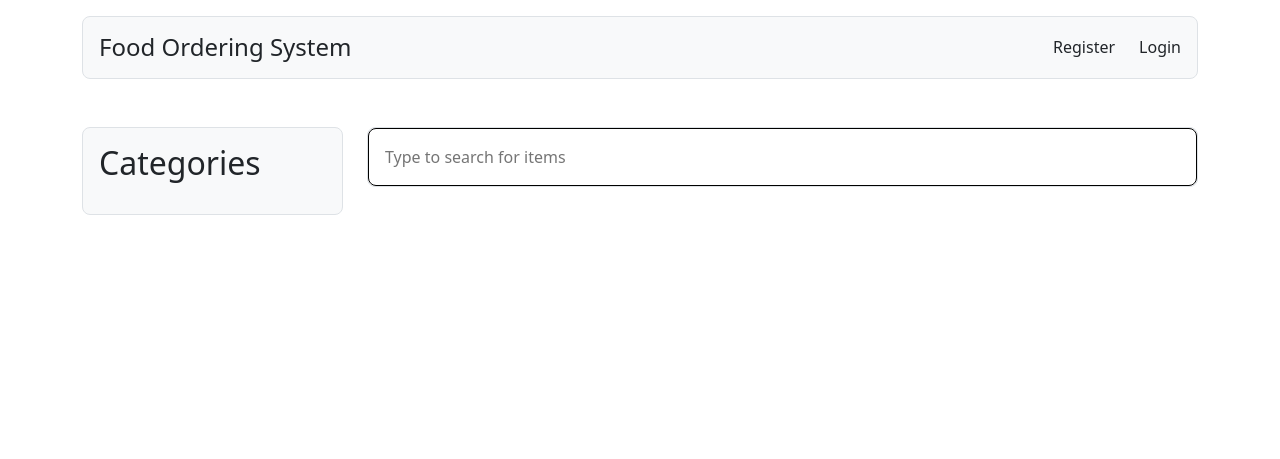
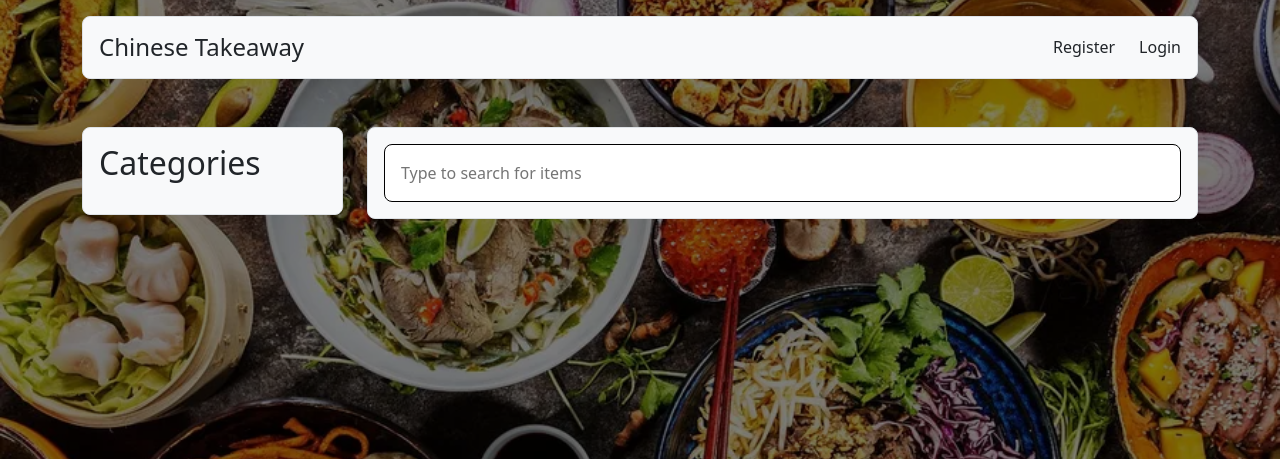
Before and after one commit to Russlyman/food-ordering-system, a Django app: page / in a window 1280 px wide. Shown: the top 459 px of the page. Run offline with Django 4.2, Linux system fonts and the light colour scheme; data that the repository does not hold is empty; some libraries are stand-ins or nearby versions.

Commit message:
Add background image

```diff
--- a/menu/templates/menu/menu_list.html
+++ b/menu/templates/menu/menu_list.html
@@ -16,11 +16,11 @@
     <div class="col-lg-9">
       <div class="row sticky-top">
         <div class="col-12">
-          <div class="d-flex align-items-center mb-3 gap-2 bg-light rounded-3 border">
+          <div class="d-flex align-items-center mb-3 gap-2 bg-light rounded-3 border p-3">
             <input type="text" class="search-box flex-grow-1 rounded-3 p-3 border border-black" placeholder="Type to search for items" aria-label="Input field for searching menu items">
             {% if user.is_authenticated %}
             <a href="{% url 'basket' %}">
-              <i class="fa-solid fa-cart-shopping h1 mb-0 position-relative me-2 text-dark">
+              <i class="fa-solid fa-cart-shopping h1 mb-0 position-relative text-dark">
                 {% if basket_count > 0 %}
                 <span class="badge rounded-pill text-bg-danger position-absolute bottom-0 end-0">{{ basket_count }}</span>
                 {% endif %}
@@ -33,7 +33,8 @@
       <div class="row gy-4">
         {% for category in categories %}
         <div class="col-12">
-          <h3 class="ms-3" id="{{ category.id }}">{{ category.name }}</h3>
+          <div class="bg-light p-3 rounded-3 border">
+            <h3 class="ms-3 mb-4" id="{{ category.id }}">{{ category.name }}</h3>
             <div class="row g-2 menu-category">
               {% for item in category.items.all %}
               <div class="col-sm-6">
@@ -52,6 +53,7 @@
                 </div>
               </div>
               {% endfor %}
+            </div>
           </div>
         </div>
         {% endfor %}
--- a/static/css/style.css
+++ b/static/css/style.css
@@ -1,6 +1,25 @@
 /* Custom CSS Here */
 html {
   scroll-padding-top: 70px;
+}
+
+body {
+  background-image: url("../img/background.webp");
+  background-size: cover;
+  background-position: center;
+  background-attachment: fixed;
+  background-repeat: no-repeat;
+}
+
+body::before {
+  content: "";
+  position: fixed;
+  top: 0;
+  left: 0;
+  width: 100%;
+  height: 100%;
+  background: rgba(0, 0, 0, 0.5);
+  z-index: -1;
 }
 
 .rounded-pill {
--- a/templates/base.html
+++ b/templates/base.html
@@ -9,7 +9,7 @@
 <head>
   <meta charset="UTF-8">
   <meta name="viewport" content="width=device-width, initial-scale=1.0">
-  <title>Food Ordering System</title>
+  <title>Chinese Takeaway</title>
   <!-- Google Fonts -->
   <link rel="preconnect" href="https://fonts.googleapis.com">
   <link rel="preconnect" href="https://fonts.gstatic.com" crossorigin>
@@ -22,7 +22,7 @@
 <body>
   <header class="container">
     <nav aria-label="Navbar" class="bg-light mb-5 mt-3 d-flex justify-content-between align-items-center p-3 flex-wrap flex-column flex-sm-row rounded-3 border gap-3">
-      <a class="navbar-brand" href="{% url 'home' %}"><h1 class="fs-4 mb-0">Food Ordering System</h1></a>
+      <a class="navbar-brand" href="{% url 'home' %}"><h1 class="fs-4 mb-0">Chinese Takeaway</h1></a>
       <ul class="d-flex list-unstyled align-items-center mb-0 gap-4 fs-6">
         {% if user.is_authenticated %}
         <li class="nav-item">
@@ -31,7 +31,7 @@
         {% else %}
         <li class="nav-item">
           <a class="nav-link {% if request.path == signup_url %}active{% endif %}" aria-current="page"
-            href="{% url 'account_signup' %}">Register</a>
+          href="{% url 'account_signup' %}">Register</a>
         </li>
         <li class="nav-item">
           <a class="nav-link {% if request.path == login_url %}active{% endif %}" aria-current="page" href="{% url 'account_login' %}">Login</a>
```
Also changed, not shown: static/img/background.webp (added). Lines whose indentation alone changed are shown as unchanged.
